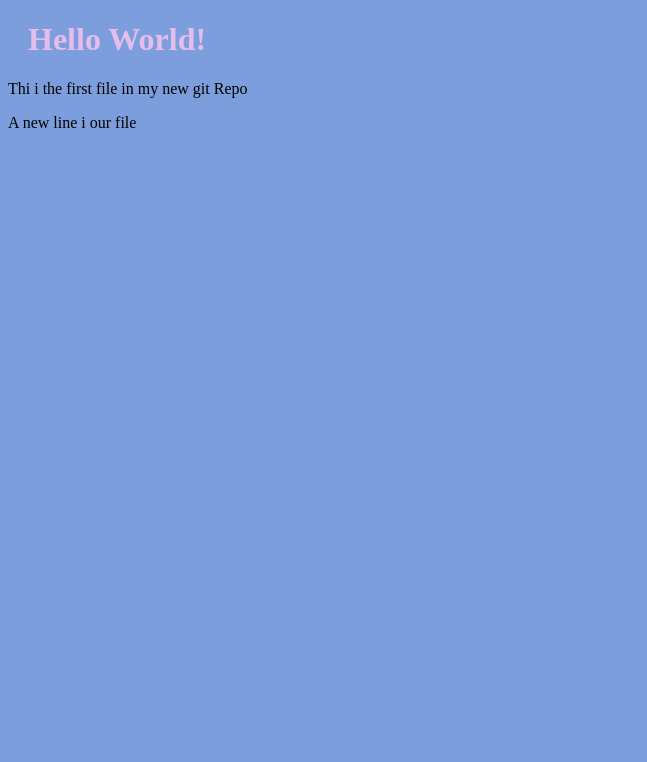
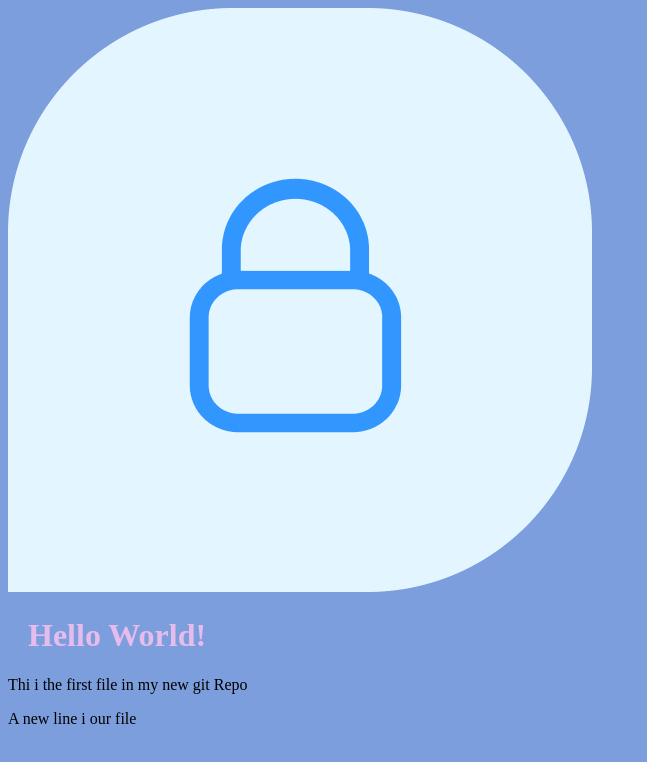
Before and after one commit to Madh-dev/indomitable, a plain HTML site: page index.html in a window 1280 px wide. Shown: the whole page, without its empty margins (0-647 px from the left). Drawn offline with Linux system fonts and the light colour scheme.

Commit message:
Added image to Hello World

```diff
--- a/index.html
+++ b/index.html
@@ -5,6 +5,9 @@
         <link rel="stylesheet" href="bluesheet.css">
     </head>
     <body>
+        <div>
+            <img src="safelock.png" alt="safelock">
+        </div>
         <h1>Hello World!</h1>
         <p>Thi i the first file in my new git Repo</p>
         <p>A new line i our file</p>
```
Also changed, not shown: safelock.png (added).
